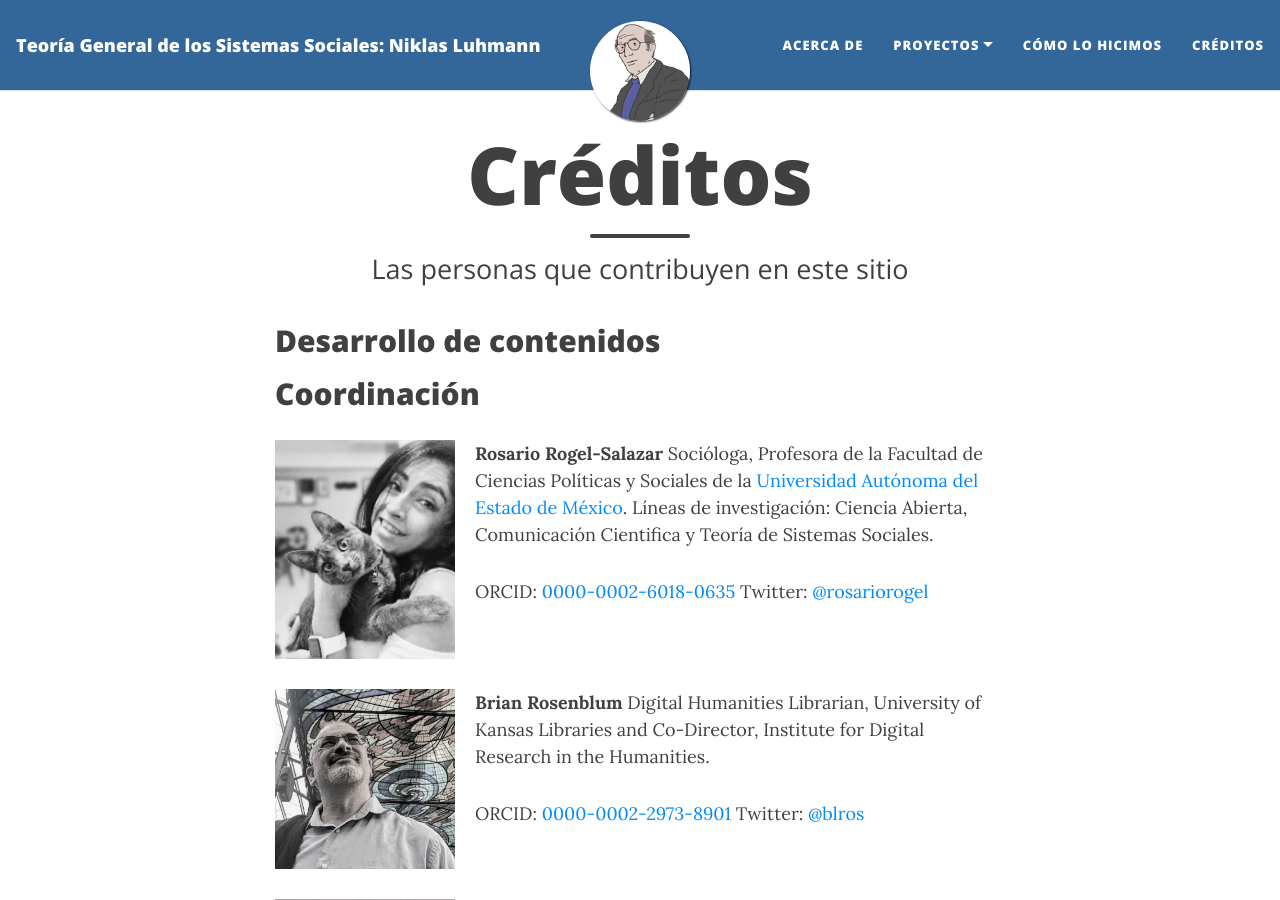
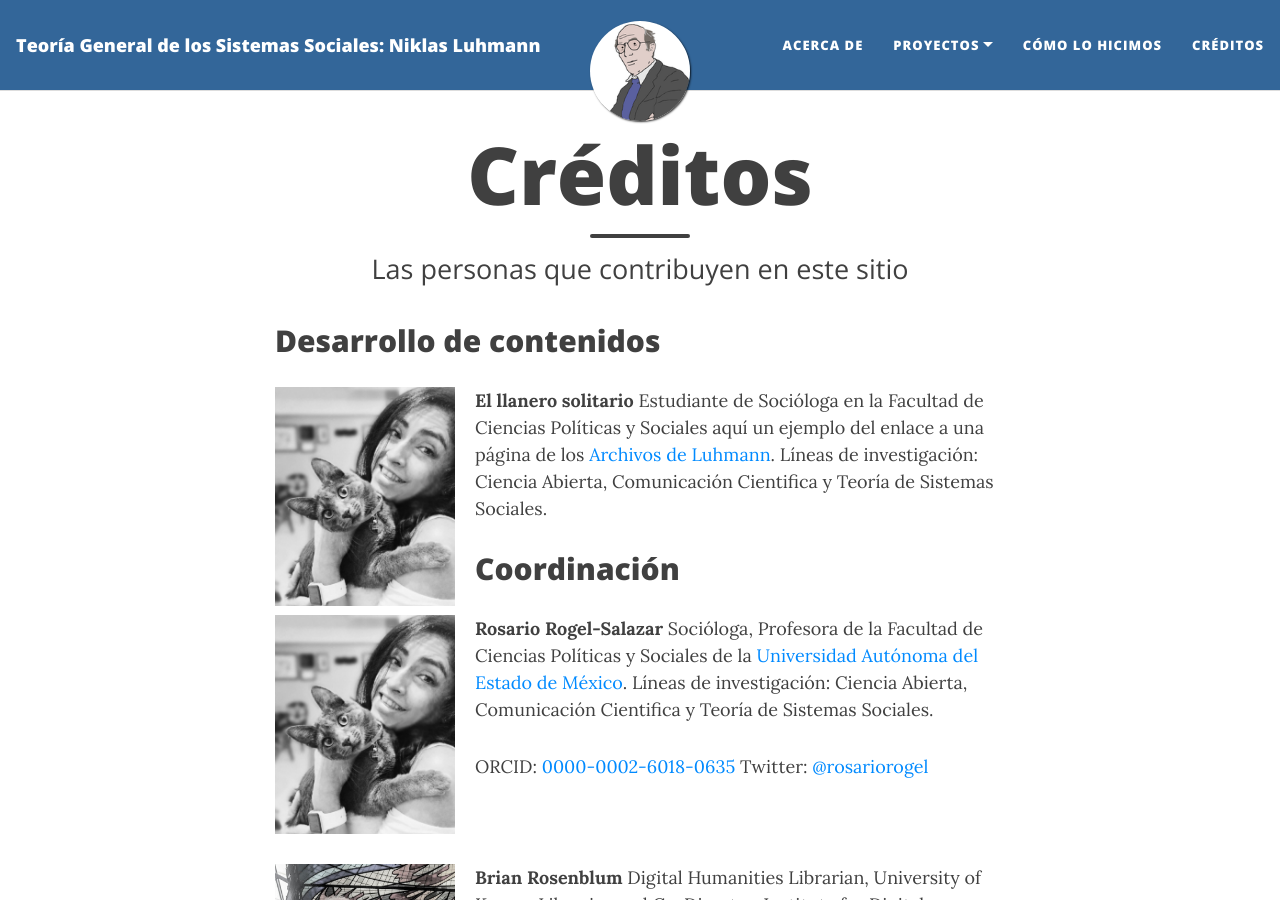
Before and after one commit to rosariorogel/luhmann, a Jekyll site: the page built from _pages/credits.md, in a window 1280 px wide and 900 px high. Built offline with Jekyll 4.4.1, drawn with Linux system fonts in a browser that asks for light colours; nearby versions of some CDN libraries.

Commit message:
Ejemplo
Puse un ejemplo de cómo agregar tus créditos

```diff
--- a/_pages/credits.md
+++ b/_pages/credits.md
@@ -7,6 +7,8 @@ permalink: credits
 
 ## Desarrollo de contenidos
 
+<img src="{{ site.baseurl }}/assets/img/FotoRosario.jpg" style="float:left;width:200px;padding-right:20px;">
+**El llanero solitario** Estudiante de Socióloga en la Facultad de Ciencias Políticas y Sociales aquí un ejemplo del enlace a una página de los [Archivos de Luhmann](https://niklas-luhmann-archiv.de/bestand/zettelkasten/zettel/ZK_1_NB_1_1_V). Líneas de investigación: Ciencia Abierta, Comunicación Cientifica y Teoría de Sistemas Sociales.
 
 ## Coordinación
 
```
